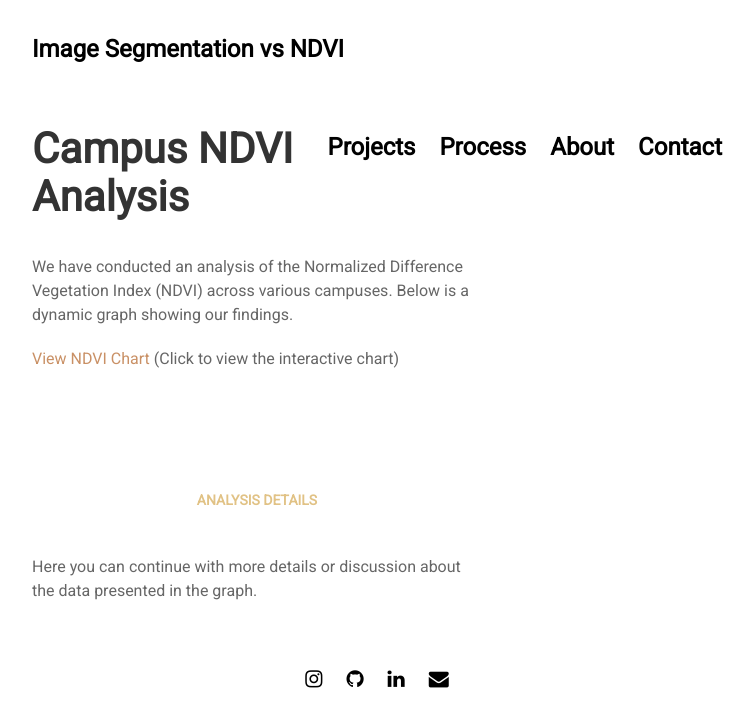
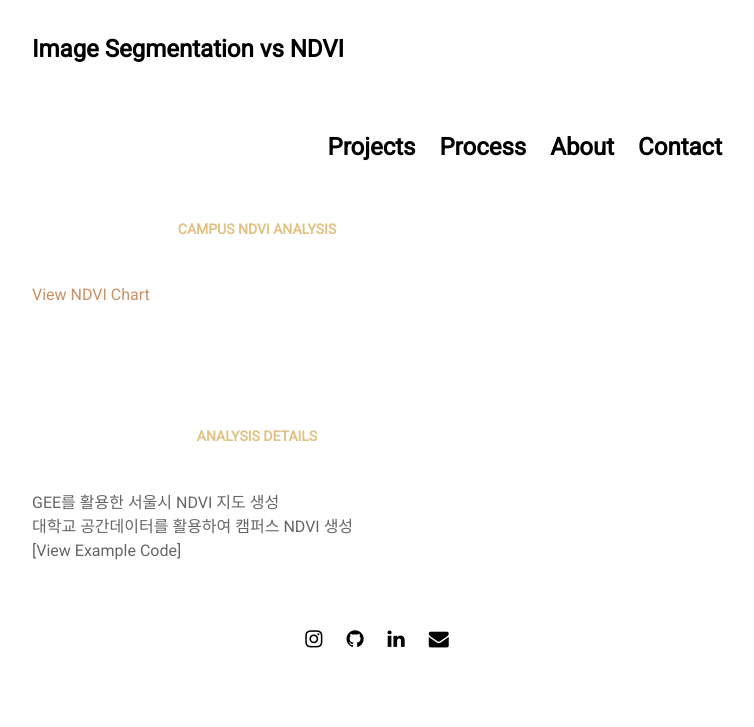
Before and after one commit to jinuew/webinfo, a Jekyll site: the page built from projects/proj-1.md, in a window 1280 px wide. Shown: the top 727 px of the page, without its empty margins (263-1017 px from the left). Built offline with Jekyll 4.4.1, drawn with Linux system fonts in a browser that asks for light colours; nearby versions of some CDN libraries; our own code applies the rules of GitHub Pages for plain Markdown files.

Commit message:
Update proj-1.md

```diff
--- a/projects/proj-1.md
+++ b/projects/proj-1.md
@@ -1,9 +1,9 @@
-## Campus NDVI Analysis
+### Campus NDVI Analysis
 
-We have conducted an analysis of the Normalized Difference Vegetation Index (NDVI) across various campuses. Below is a dynamic graph showing our findings.
-
-[View NDVI Chart](https://jinuew.github.io/webinfo/assets/ndvi.html) (Click to view the interactive chart)
+[View NDVI Chart](https://jinuew.github.io/webinfo/assets/ndvi.html)
 
 ### Analysis Details
 
-Here you can continue with more details or discussion about the data presented in the graph.
+GEE를 활용한 서울시 NDVI 지도 생성<br>
+대학교 공간데이터를 활용하여 캠퍼스 NDVI 생성<br>
+[View Example Code]
```
